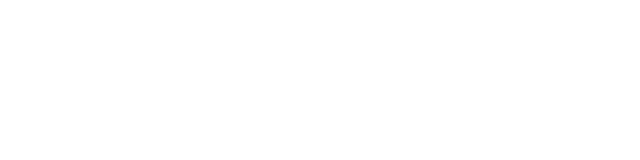
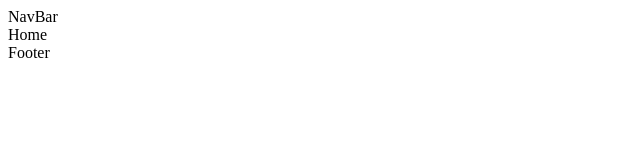
Before and after one commit to thepravin/job-portal, a React (Vite) app in the folder frontend/: page / in a window 1280 px wide. Shown: the top 160 px of the page, without its empty margins (0-640 px from the left). Built offline with nearby package versions, Linux system fonts and the light colour scheme.

Commit message:
router setup

```diff
--- a/frontend/src/App.jsx
+++ b/frontend/src/App.jsx
@@ -1,19 +1,46 @@
-import { Provider } from 'react-redux'
-import './App.css'
-import store from './Utils/Store'
-
+import { Provider } from "react-redux";
+import "./App.css";
+import store from "./Utils/Store";
+import NavBar from "./components/Layout/NavBar";
+import Login from "./components/Auth/Login";
+import Register from "./components/Auth/Register";
+import Footer from "./components/Layout/Footer";
+import Home from "./components/Home/Home";
+import Jobs from "./components/Job/Jobs";
+import JobDetails from "./components/Job/JobDetails";
+import MyJobs from "./components/Job/MyJobs";
+import PostJob from "./components/Job/PostJob";
+import Application from "./components/Application/Application";
+import MyApplications from "./components/Application/MyApplications";
+import NotFound from "./components/NotFound/NotFound";
+import { BrowserRouter, Route, Routes } from "react-router-dom";
+import { Toaster } from "react-hot-toast";
+import axios from "axios";
 
 function App() {
-
-
-
   return (
     <>
       <Provider store={store}>
-
+        <NavBar />
+        <BrowserRouter>
+          <Routes>
+            <Route path="/" element={<Home />} />
+            <Route path="/login" element={<Login />} />
+            <Route path="/register" element={<Register />} />
+            <Route path="/job/getall" element={<Jobs />} />
+            <Route path="/job/:id" element={<JobDetails />} />
+            <Route path="/application/:id" element={<Application />} />
+            <Route path="/applications/me" element={<MyApplications />} />
+            <Route path="/job/post" element={<PostJob />} />
+            <Route path="/job/me" element={<MyJobs />} />
+            <Route path="*" element={<NotFound />} />
+          </Routes>
+          <Footer />
+          <Toaster />
+        </BrowserRouter>
       </Provider>
     </>
-  )
+  );
 }
 
-export default App
+export default App;
--- a/frontend/src/Utils/userSlice.js
+++ b/frontend/src/Utils/userSlice.js
@@ -7,9 +7,9 @@
     addUser: (state, action) => {
       return action.payload;
     },
-    // removeUser: (state, action) => {
-    //   return null;
-    // },
+    removeUser: (state, action) => {
+       return null;
+    },
   },
 });
 
```
